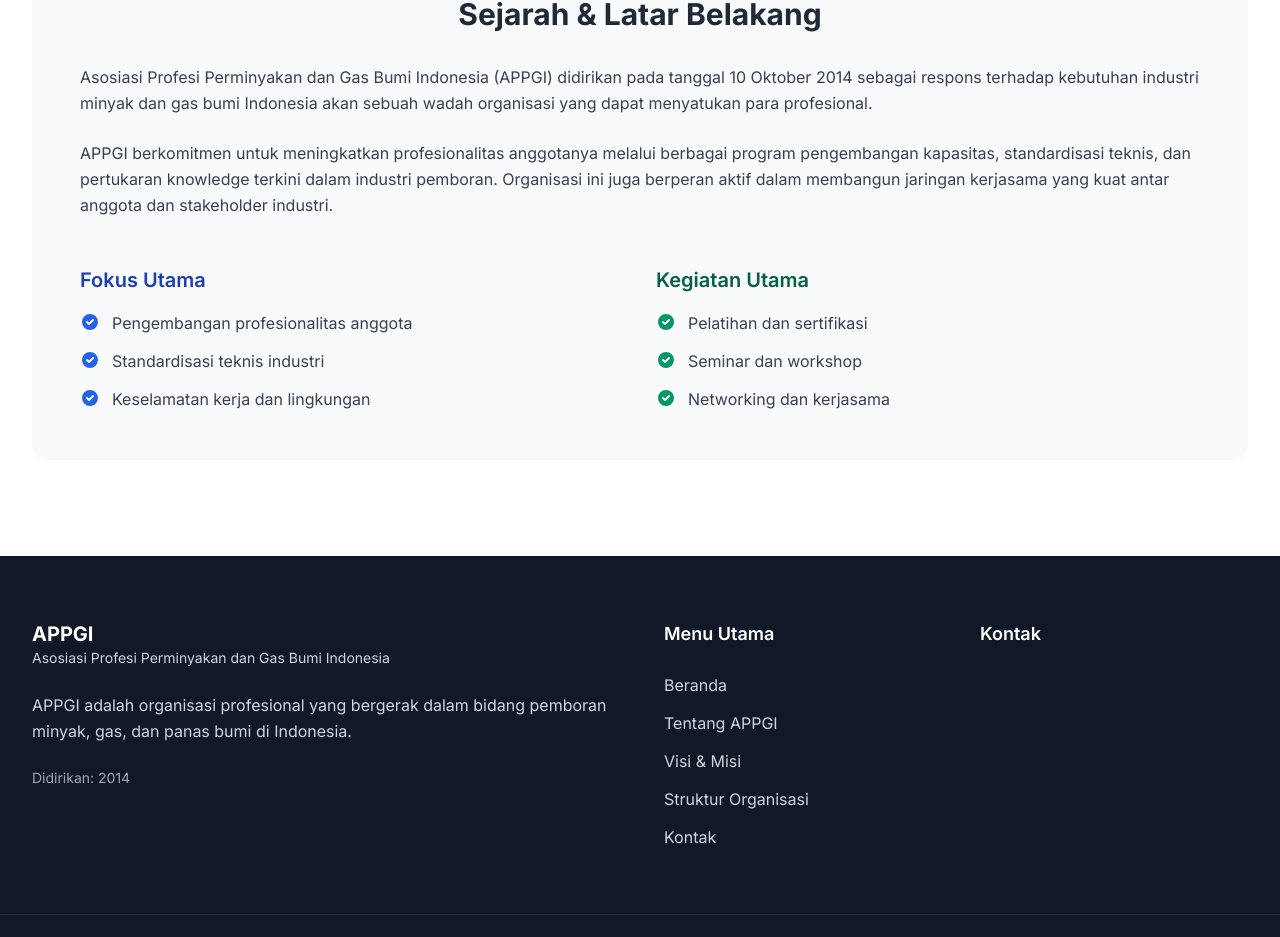
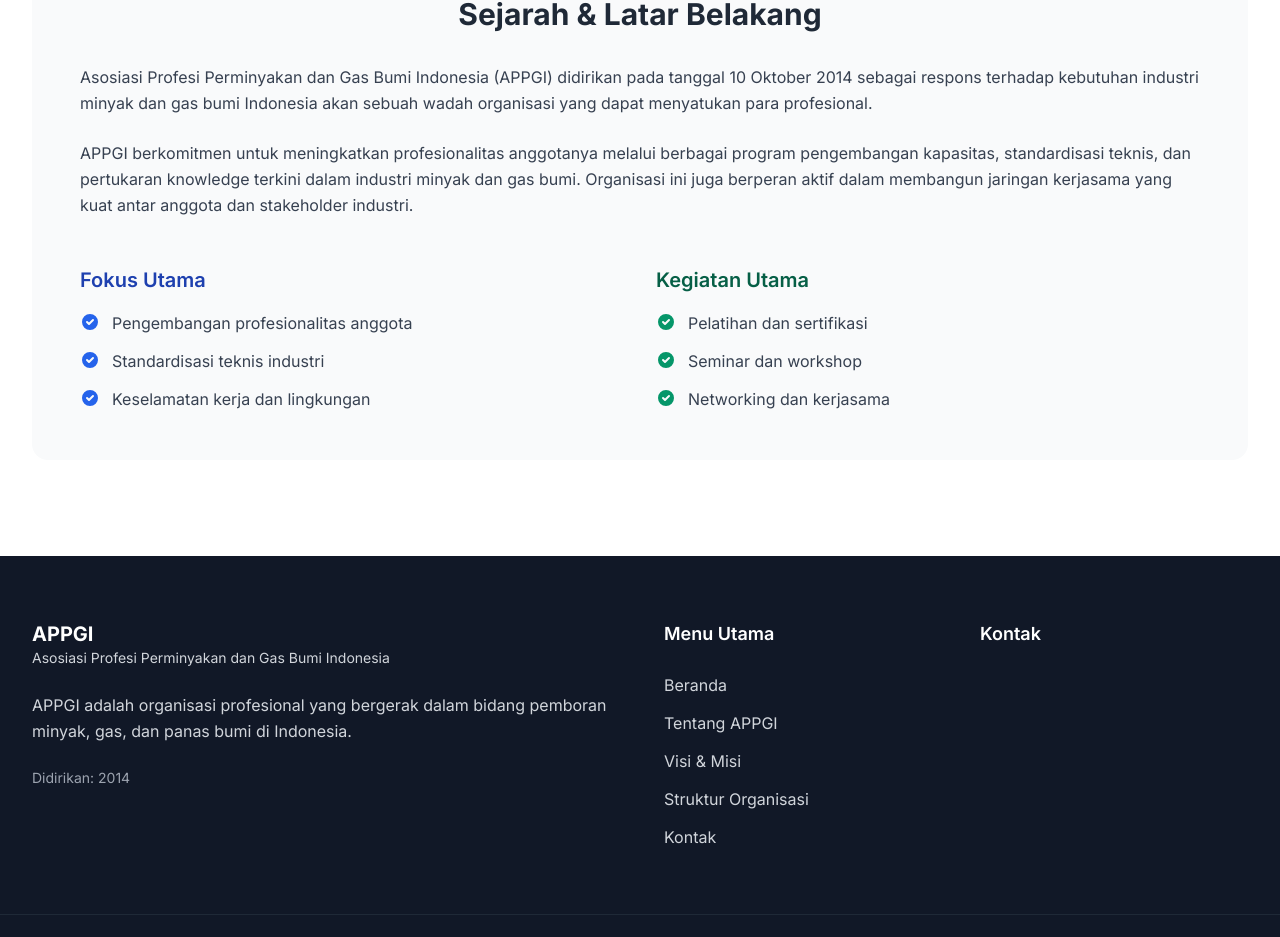
Before and after one commit to cecepns/appgi, a React (Vite) app: page /tentang in a window 1280 px wide. Shown: the part 1192-2129 px from the top of the page. Built offline with nearby package versions, Linux system fonts and the light colour scheme; no server answers.

Commit message:
fix: feedback

```diff
--- a/src/pages/About.jsx
+++ b/src/pages/About.jsx
@@ -201,7 +201,7 @@ const About = () => {
                 APPGI berkomitmen untuk meningkatkan profesionalitas anggotanya
                 melalui berbagai program pengembangan kapasitas, standardisasi
                 teknis, dan pertukaran knowledge terkini dalam industri
-                pemboran. Organisasi ini juga berperan aktif dalam membangun
+                minyak dan gas bumi. Organisasi ini juga berperan aktif dalam membangun
                 jaringan kerjasama yang kuat antar anggota dan stakeholder
                 industri.
               </p>
```
Also changed, not shown: src/components/ScrollToTop.jsx (line endings or trailing spaces).
